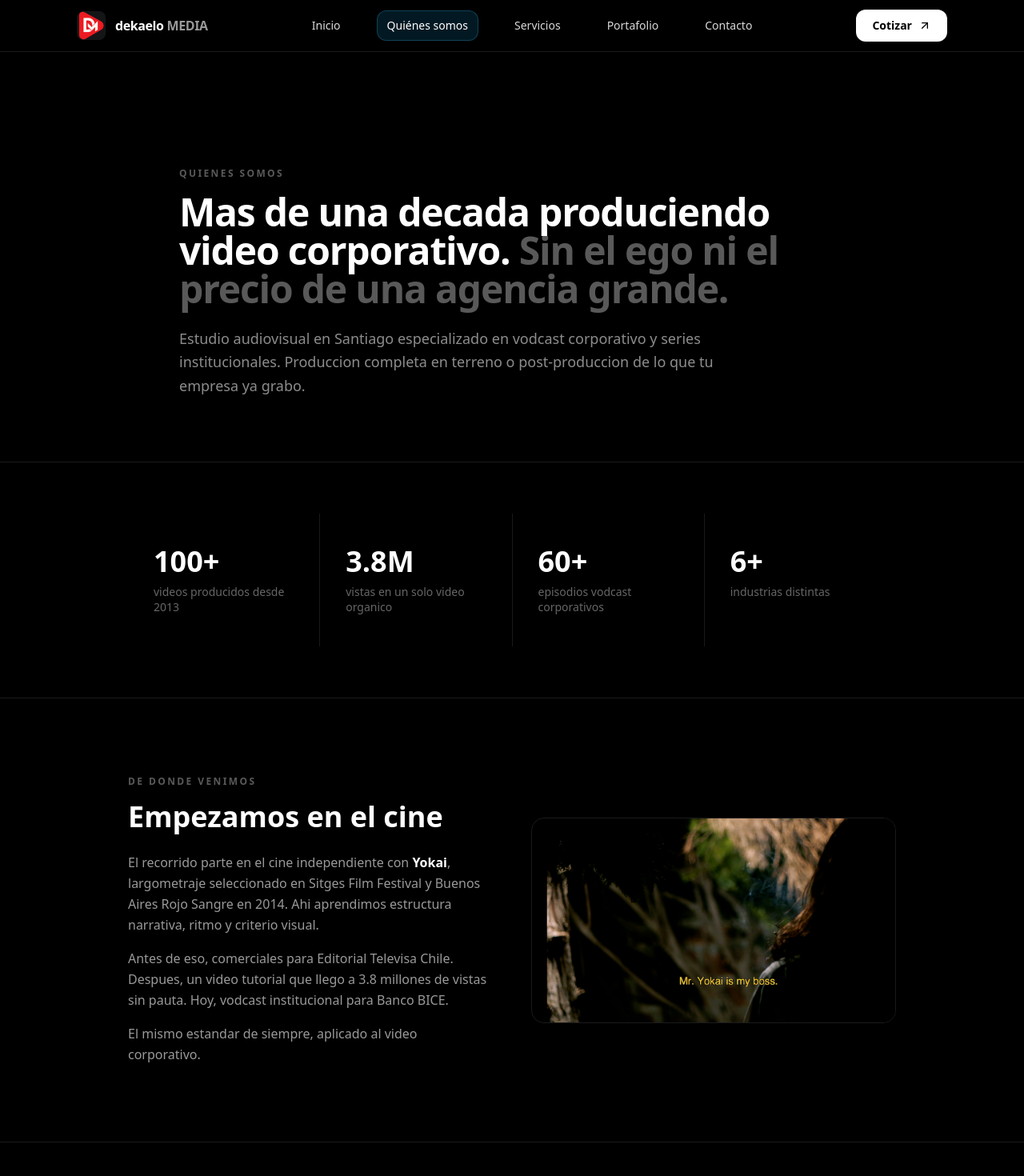
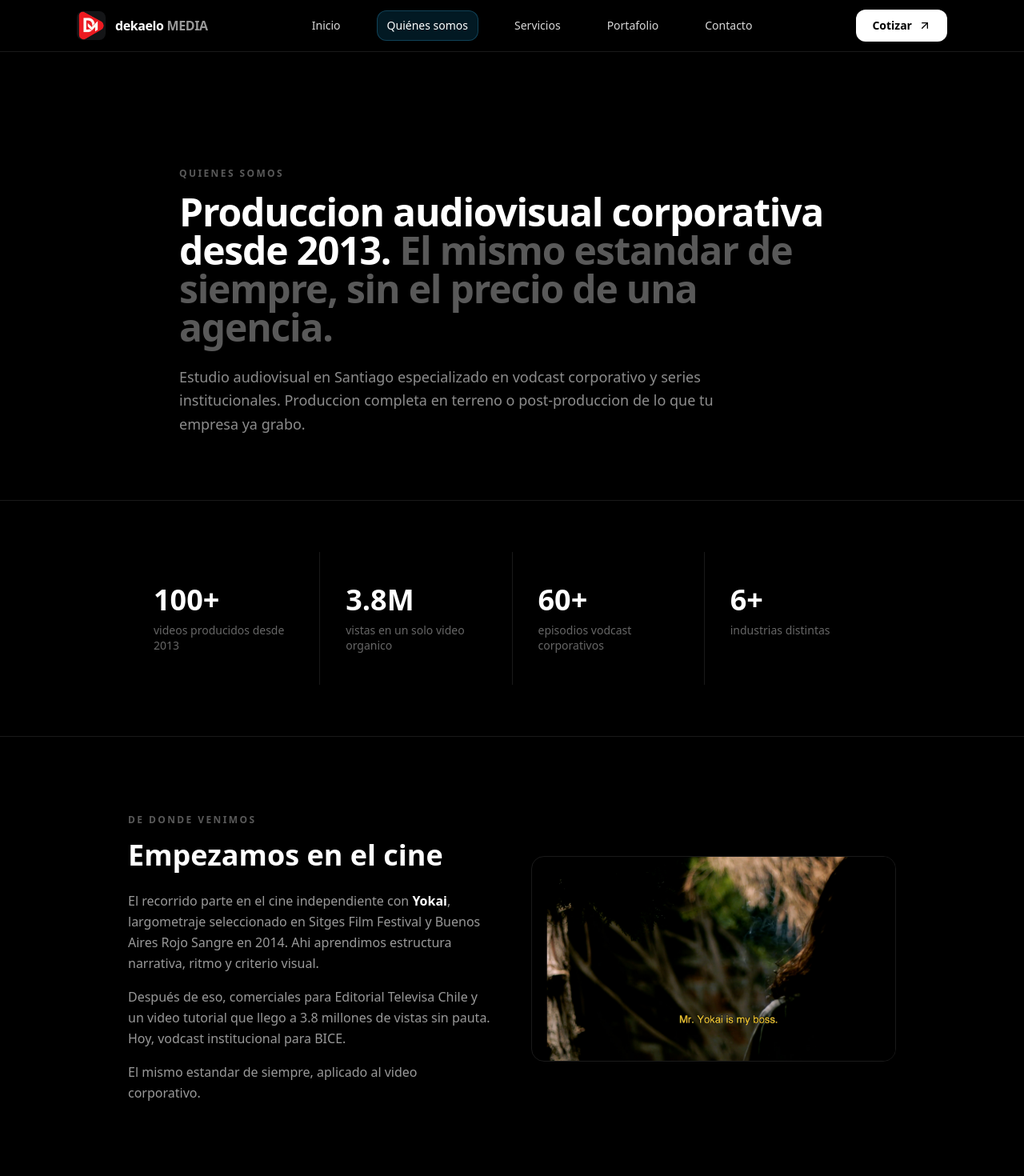
Before and after one commit to TronxGroup/Dekaelo-Media, a Next.js app: page /quienes-somos in a window 1280 px wide. Shown: the top 1470 px of the page at 80% size. Built offline with nearby package versions, Linux system fonts and the light colour scheme.

Commit message:
Update page.tsx

```diff
--- a/app/quienes-somos/page.tsx
+++ b/app/quienes-somos/page.tsx
@@ -44,8 +44,8 @@ export default function QuienesSomosPage() {
       <section className="container max-w-4xl pt-28 pb-16 md:pt-36 md:pb-20">
         <Eyebrow>Quienes somos</Eyebrow>
         <h1 className="mt-4 text-4xl font-semibold leading-[1.1] tracking-tight md:text-5xl">
-          Mas de una decada produciendo video corporativo.{" "}
-          <span className="text-white/35">Sin el ego ni el precio de una agencia grande.</span>
+          Produccion audiovisual corporativa desde 2013.{" "}
+          <span className="text-white/35">El mismo estandar de siempre, sin el precio de una agencia.</span>
         </h1>
         <p className="mt-6 max-w-2xl text-lg text-white/55 leading-relaxed">
           Estudio audiovisual en Santiago especializado en vodcast corporativo y series institucionales.
@@ -76,7 +76,7 @@ export default function QuienesSomosPage() {
                 El recorrido parte en el cine independiente con <strong className="text-white">Yokai</strong>, largometraje seleccionado en Sitges Film Festival y Buenos Aires Rojo Sangre en 2014. Ahi aprendimos estructura narrativa, ritmo y criterio visual.
               </p>
               <p className="mt-4 text-white/60 leading-relaxed">
-                Antes de eso, comerciales para Editorial Televisa Chile. Despues, un video tutorial que llego a 3.8 millones de vistas sin pauta. Hoy, vodcast institucional para Banco BICE.
+                Después de eso, comerciales para Editorial Televisa Chile y un video tutorial que llego a 3.8 millones de vistas sin pauta. Hoy, vodcast institucional para BICE.
               </p>
               <p className="mt-4 text-white/60 leading-relaxed">
                 El mismo estandar de siempre, aplicado al video corporativo.
```
